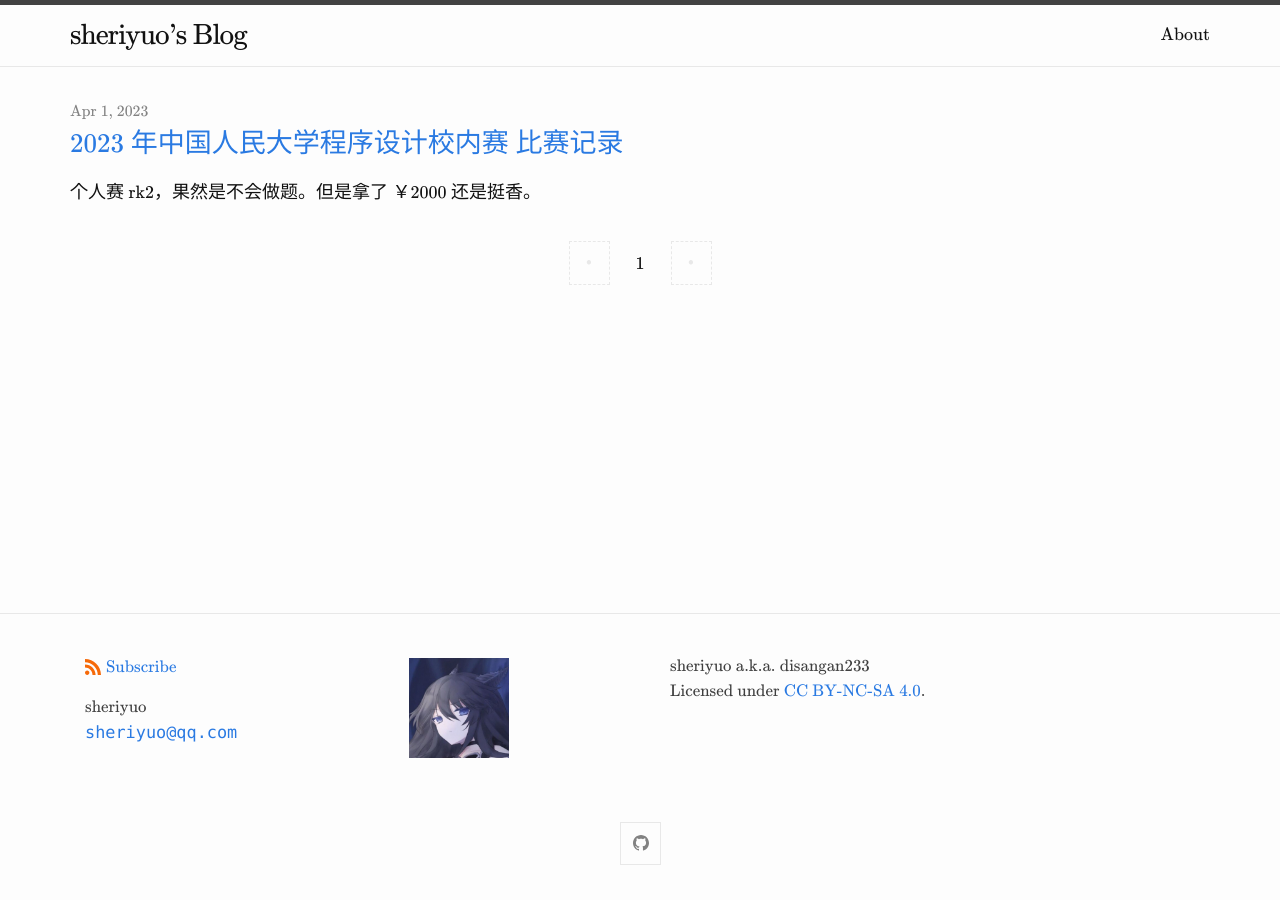
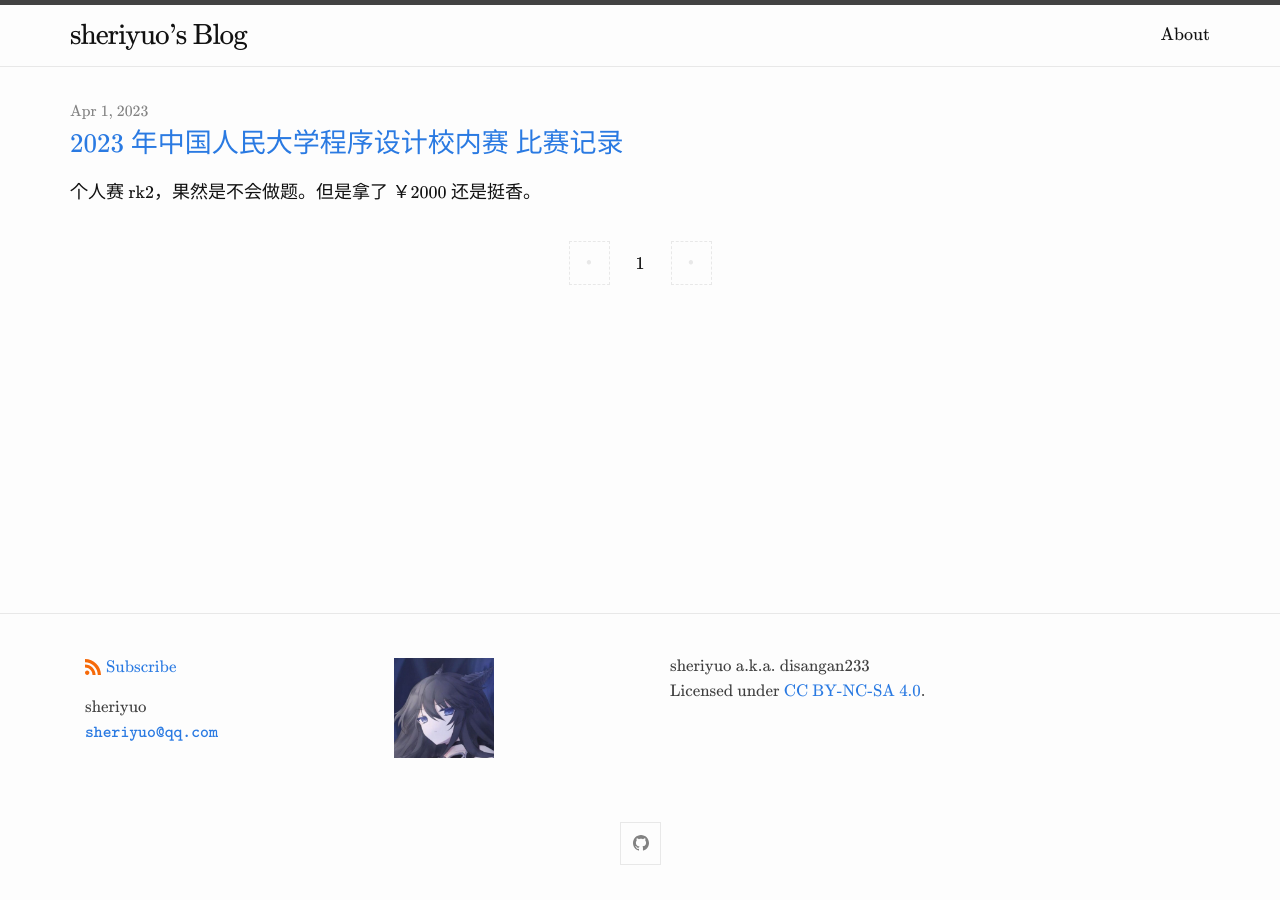
Before and after one commit to sheriyuo/sheriyuo.github.io, a Jekyll site: the page built from index.html, in a window 1280 px wide. Built offline with Jekyll 4.4.1, drawn with Linux system fonts in a browser that asks for light colours; nearby versions of some CDN libraries; some web fonts are replaced; the list of posts is cut into pages by our own code.

Commit message:
Change scss

```diff
--- a/_sass/minima/custom-styles.scss
+++ b/_sass/minima/custom-styles.scss
@@ -5,5 +5,5 @@
 }
 
 .u-email {
-  font-family: "Consolas" !important;
+  font-family: "Katex_Typewriter" !important;
 }
```
